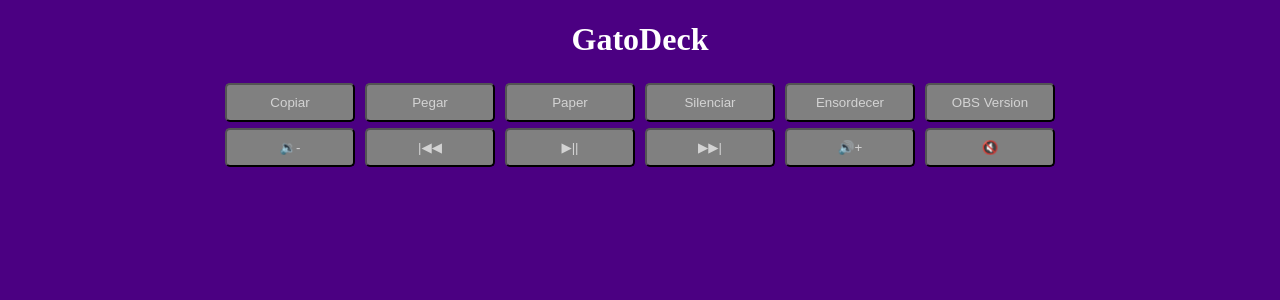
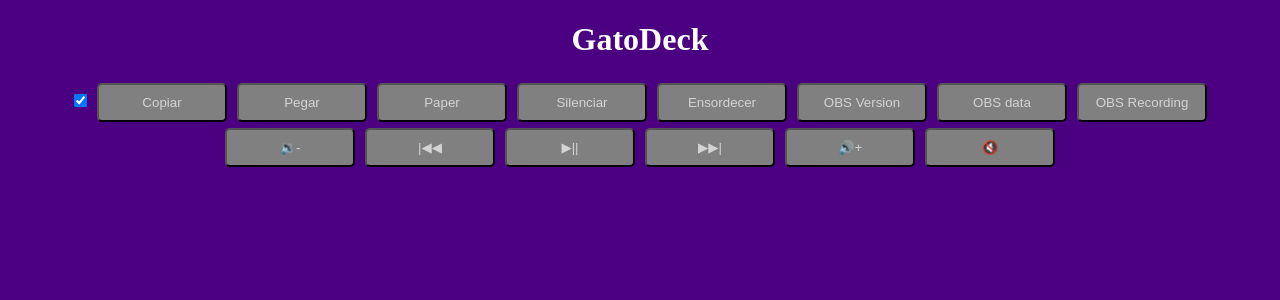
Before and after one commit to GatoArtStudios/GatoDeck, a Flask app: page / in a window 1280 px wide. Shown: the top 300 px of the page. Run offline with Flask 3, Linux system fonts and the light colour scheme; some libraries are stand-ins or nearby versions.

Commit message:
manejo de nuevo eventos
nuevos eventos para obtener datos del backend json y mas

```diff
--- a/static/js/api.js
+++ b/static/js/api.js
@@ -4,6 +4,8 @@ document.getElementById('btn-copy').addEventListener('click', () => handleAction
 document.getElementById('btn-page').addEventListener('click', () => handleAction('page'));
 document.getElementById('btn-paper').addEventListener('click', () => handleAction('paper'));
 document.getElementById('btn-version').addEventListener('click', () => handleAction('version'));
+document.getElementById('btn-data').addEventListener('click', () => handleAction('datarequest'));
+document.getElementById('btn-Recording').addEventListener('click', () => handleAction('startRecording'));
 document.getElementById('btn-mute').addEventListener('click', () => handleAction('mute'));
 document.getElementById('btn-ensor').addEventListener('click', () => handleAction('ensor'));
 document.getElementById('btn-volume-up').addEventListener('click', () => handleAction('volume-up'));
--- a/static/js/socketio_connect.js
+++ b/static/js/socketio_connect.js
@@ -4,19 +4,38 @@ const socket = io();
 // funciones
 async function handleAction(action) {
     socket.emit('action', action)
+    // try {
+    //     const respose = await fetch('/api/v1', {
+    //         method: 'POST',
+    //         headers: {
+    //             'Content-Type': 'application/json'
+    //         },
+    //         body: JSON.stringify({ action })
+    //     });
+    //     const data = await respose.json();
+    //     document.getElementById('resp').innerHTML = data.mensaje;
+    //     console.log(data.mensaje);
+    // } catch (error) {
+    //     console.error('error al realizar la accion:', error);
+    // }
 }
 
 // Checa la conexion con el socket
 socket.on('connect', function (data) {
+    console.log(data);
     console.log('Conectado con el socket');
     socket.emit('socket_data_obs',{data: 'Conexion preparada y lista para usar'})
 });
 socket.on('agg', function(data) {
+    console.log(data);
     socket.emit('Holis', {data: 'Se envio los datos correctamente'});
 });
 socket.on('post-list-scenes', function(data) {
+    console.log(data);
     var div_btn_scenes = document.getElementById('btn-scenes');
     div_btn_scenes.innerHTML = ''
+    // Verifica si data es un array antes de intentar iterar sobre él
+    if (Array.isArray(data)) {
         data.forEach((escena) => {
             let boton = document.createElement('button');
             boton.type = 'button';
@@ -29,6 +48,43 @@ socket.on('post-list-scenes', function(data) {
             // Agrega el div el hijo
             div_btn_scenes.appendChild(boton);
         });
+    } else {
+        console.error('La data no es un array:', data);
+    }
+});
+let sendDataCheckbox = document.getElementById('sendDataCheckbox');
+socket.on('data-update2', function(data) {
+    // Parsear los datos JSON recibidos
+    if (sendDataCheckbox.checked) {
+        const data2 = JSON.parse(data);
+        console.log(data2)
+        obsVersion = data2.obsVersion
+        console.log("version obs", obsVersion)
+ }
+
+});
+
+let ObsVer = document.getElementById('OBSVersion');
+socket.on('data-update1', function(data) {
+
+    if (sendDataCheckbox.checked) {
+        const data1 = JSON.parse(data);
+        console.log(data1)
+        let obsVersion = null;
+        if (!obsVersion) {
+        obsVersion = data1.obsVersion
+        ObsVer.innerHTML = obsVersion
+        console.log("version obs", data1.obsVersion)
+
+        }
+ }
+
+});
+
+socket.on('startRecording', function(data) {
+    console.log(data);
+    // Verifica si data es un array antes de intentar iterar sobre él
+
 });
 socket.on('action-response', (data) => {
     document.getElementById('resp').innerHTML = data;
--- a/templates/index.html
+++ b/templates/index.html
@@ -17,12 +17,15 @@
         <div id="btn-scenes">
         </div>
         <div class="div-btn">
+            <input type="checkbox" class="cyberpunk-checkbox" id="sendDataCheckbox" checked>
             <button id="btn-copy">Copiar</button>
             <button id="btn-page">Pegar</button>
             <button id="btn-paper">Paper</button>
             <button id="btn-mute">Silenciar</button>
             <button id="btn-ensor">Ensordecer</button>
             <button id="btn-version">OBS Version</button>
+            <button id="btn-data">OBS data</button>
+            <button id="btn-Recording">OBS Recording</button>
             <br>
             <button id="btn-volume-down">🔉-</button>
             <button id="btn-previous">|◀◀</button>
@@ -31,6 +34,7 @@
             <button id="btn-volume-up">🔊+</button>
             <button id="btn-volume-mute">🔇</button>
             <div id="resp"></div>
+            <div id="OBSVersion"></div>
         </div>
         <script src="{{ url_for('static', filename='js/api.js') }}"></script>
         <script src="{{ url_for('static', filename='js/socketio_connect.js') }}"></script>
```
Lines whose indentation alone changed are shown as unchanged.
